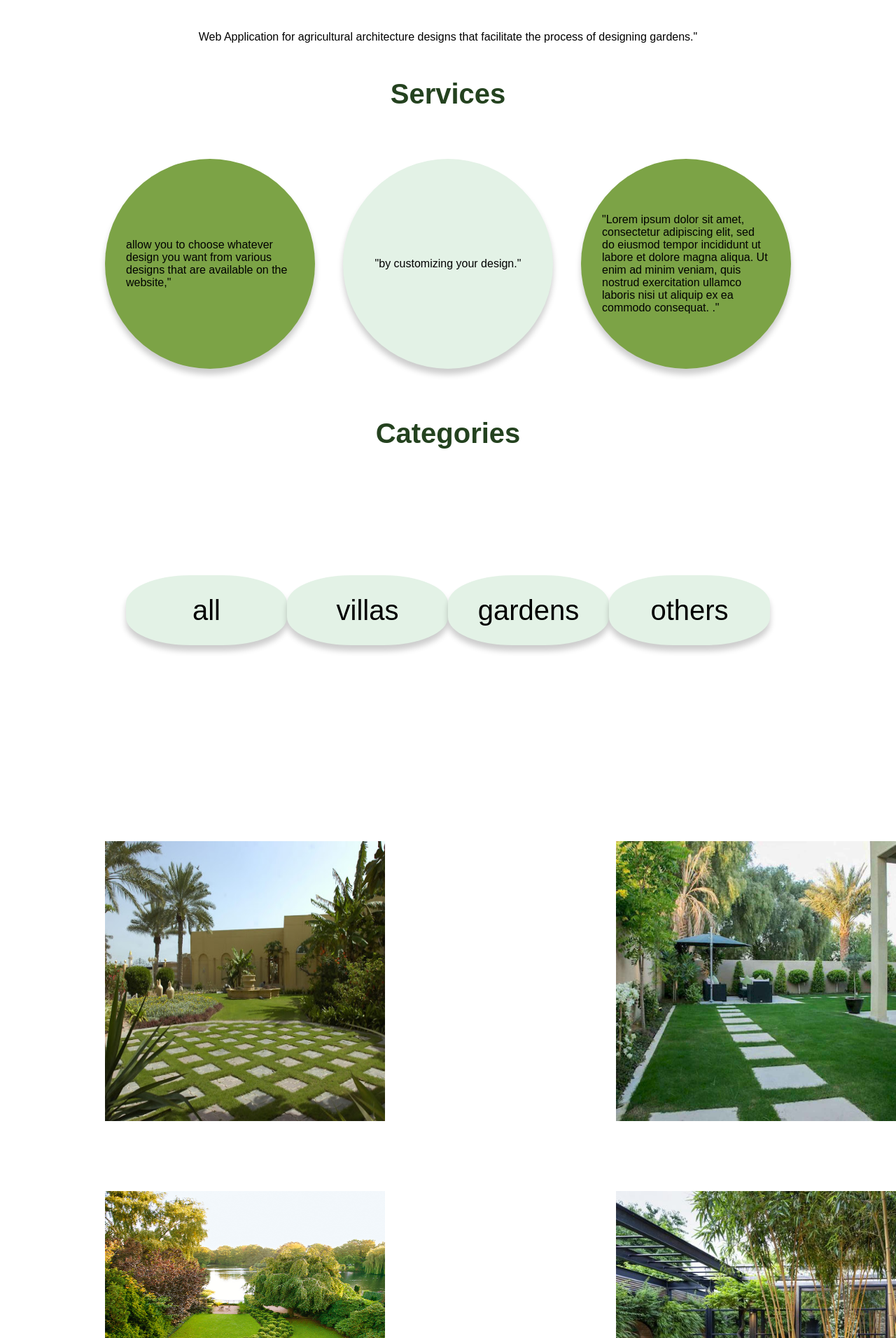
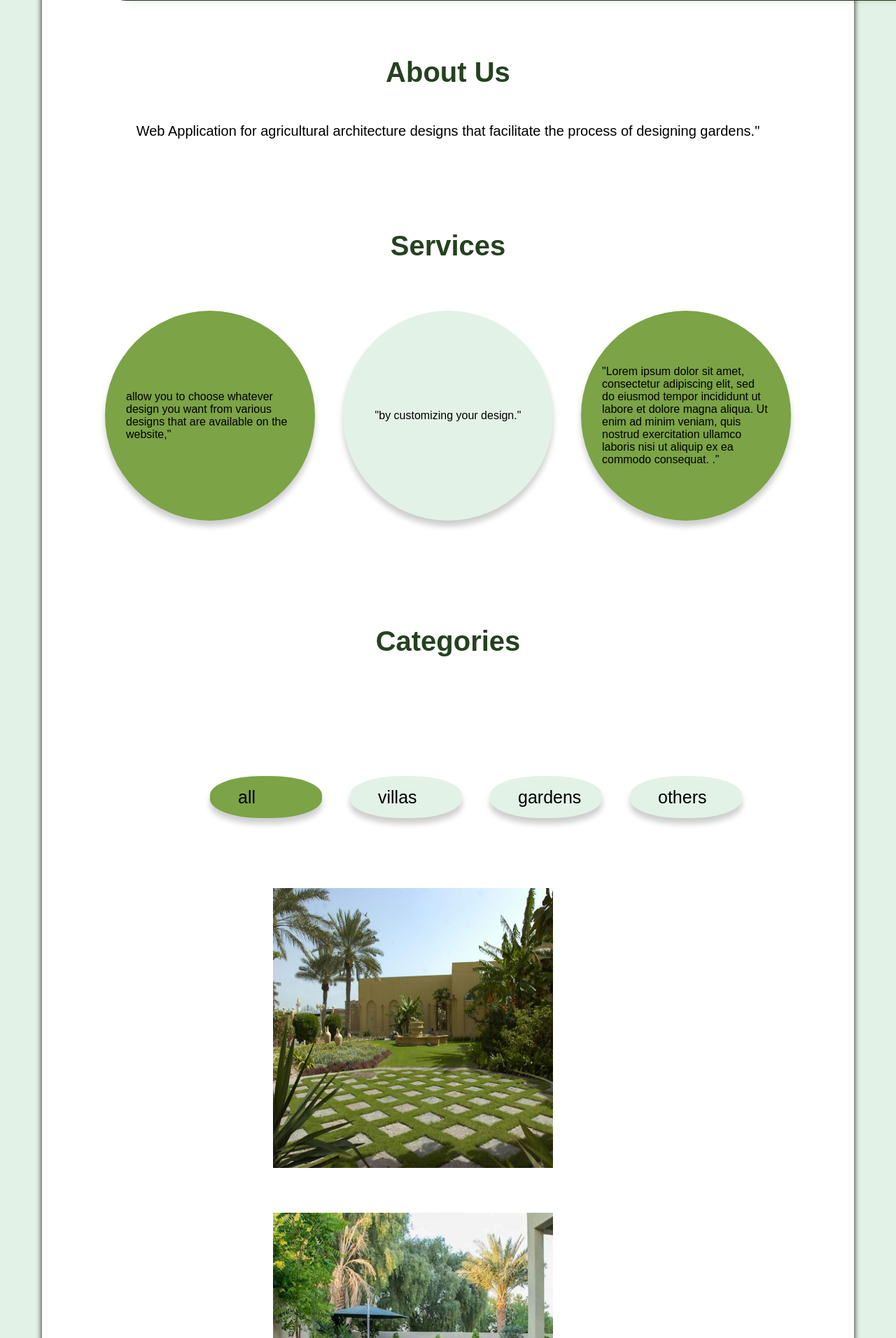
Before and after one commit to SalmaAshour24/SE-HCIProject, a PHP site: page /home.php in a window 1280 px wide; the page is wider, and only the part inside the window is pictured. Shown: the part 747-2659 px from the top of that part at 70% size. Run offline with PHP 8.4, Linux system fonts and the light colour scheme.

Commit message:
update css of home page

```diff
--- a/home.php
+++ b/home.php
@@ -9,16 +9,40 @@ session_start();
 	background-color: #234A1C;
   border: none;
   color: black;
+        width:100px;
   text-align: center;
   text-decoration: none;
   display: inline-block;
   padding: 10px 16px;
   font-size: 17px;
-  margin: 4px 20px;
+  margin: 4px 80px;
   cursor: pointer;
   border-radius: 25px;
   color:white;
   margin-top: 25px;
+                 box-shadow:0 8px 8px rgba(0,0,0,0.4);
+
+	}
+    .allof{
+        background-color: white;
+        margin-left: 60px;
+        margin-right: 60px;
+        margin-top:  -100px;
+        bottom: 40px;
+        height: 400%;
+        position: relative;
+          border-radius: 25px;
+         box-shadow:0 8px 8px rgba(0,0,0,0.9);
+
+
+    }
+     /*body,html*/
+  body, html {
+  height: 100%;
+  margin: 0;
+  font-family: Arial, Helvetica, sans-serif;
+        background-color: #E3F2E6;
+
 }
   .button {
   background-color: #E3F2E6;
@@ -70,32 +78,39 @@ session_start();
   transform: translate(-50%, -50%);
   z-index: 2;
   width: 80%;
-  padding: 20px;
+  padding: 60px;
   text-align: center;
 }
 ul {
   list-style-type: none;
-  margin: 0;
-  padding: 0;
-  overflow: hidden;
-  background-color: #ffffff;
+top: 100px;
+    margin-bottom: 200px;
+    font-size: 25px;
 }
 
 li {
+    color:#111111;
   float: left;
+    padding-top: 70px;
+        padding-left: 100px;
+top:-30px;
+
+
 }
 
 li a {
+        color:#111111;
+
   display: block;
-  color: black;
   text-align: center;
-  padding: 34px 56px;
   text-decoration: none;
+
 }
 h3{
+
   color: #24421F;
     text-align: center;
-    margin-top: 50px;
+top:300px;
     margin-bottom: 50px;
     font-size: 40px;
 
@@ -119,43 +134,93 @@ li a:hover:not(.active) {
     .dot.green{
         background:#7CA346;
     }
+
+    .allcategories{
+            margin:100px;
+        padding-left:40px;
+        top:10px;
+
+  display: flex;
+  align-items:center;
+    justify-content:center;
+
+    }
     .categories{
-
-            box-sizing:border-box;
-        height:100px;
-        width:290px;
+  width: 120px;
+        height: 60px;
+        padding-left:40px;
+        top:30px;
   background-color: #E3F2E6;
+        border-radius: 45%;
+        margin-left: 40px;
           display: flex;
   align-items:center;
         text-align: center;
-  justify-content:center;
+        font-size: 25px;
 box-shadow:0 8px 8px rgba(0,0,0,0.2);
-  border-radius: 40%;
+    }
 
+    .allimages{
+        float:left;
+        align-content: center;
+        padding-left:210px;
+         }
+    .imges{
+        height:400px;
+        width:400px;
+        margin-left: 100px;
+        margin-right: 60px;
+        margin-bottom: 60px;
+        }
+    .background{
+         box-shadow:0 8px 8px rgba(0,0,0,0.9);
+          opacity: 0.3;
+position: absolute;
+width: 1356px;
+height: 518px;
+left: 10px;
+top: 0px;
+border-radius: 30px;
+    }
+    .allfooter{
+        position: absolute;
+        background-color:#E3F2E6;
+        bottom: -1600px;
 
     }
-    .allimages{
-         display: flex;
-
-          justify-content:space-between;
-          flex-wrap: wrap;
+    .leftfooter{
+     position: absolute;
+width: 26px;
+height: 40px;
+left: -320px;
+top: -200px;
 
     }
-    .imges{
-        margin-top: 100px;
-        margin-left: 150px;
-        height:400px;
-        width:400px;
-    display: flex;
+    .leftfooter1{
+display: block;
+  color: #000;
+          padding: 10px 200px;
 
-          justify-content:space-between;
-          align-items:center;
-        text-align: center;
-
-         box-sizing:border-box;
+ margin-top:-10px;
+        margin-left: 400px;
+  text-decoration: none;
+    }
+       .rightfooter{
+       position: absolute;
+width: 26px;
+height: 80px;
+left: 13.52px;
+top: -180.54px;
 
     }
-
+    .rightfooter1{
+display: block;
+  color: #000;
+  padding: 10px 300px;
+        margin-top:-20px;
+        margin-left: 900px;
+  text-decoration: none;
+    }
 </style>
 <link rel="stylesheet" href="style.css">
 </head>
@@ -185,32 +250,41 @@ li a:hover:not(.active) {
 else
 {
   ?>
+    <div class="allof">
+
  <ul>
-  <li style="margin-left: 70px;"><a href="#home">Home</a></li>
+  <li><a href="#home">Home</a></li>
   <li><a href="#news">About</a></li>
   <li><a href="#contact">Services</a></li>
   <li><a href="#contact">Categories</a></li>
-  <li style="float: right; margin-right: 100px;"><a href="signin.php" class="button1">join us</a></li>
+  <li style="float: right; right:130px;  position:relative;"><a href="signin.php" class="button1">join us</a></li>
 
       </ul>
       <img src="green-leaves-10.png" alt="Norway" class="img3">
 
-<div class="bg-image"></div>
-<div class="bg-text">
-  <h2 style="font-size:50px">Start building your landscape design..</h2><br><br>
-    <a href="signin.php" class="button">get started</a>
+<div style="
+ background-color:#24421F; position:relative; top:160px; left:90px; width: 1380px; border-radius: 30px; height: 528px; ">
+    <img src="back.jpeg" alt="Norway" class="background"  >
+    <p style="font-size:35px; top:200px;  left:400px; color:white;
+position:absolute;">Start building your landscape design..</p><br><br>
+
+    <a href="signin.php" class="button" >get started</a>
             </div>
+
+  <div style="margin-top:240px; position:relative;">
 <h3 >About Us</h3>
 
-<p style="text-align: center; top:200px; right:100px; left:200px;">  Web Application for agricultural architecture designs that facilitate the process of designing gardens."</p>
+<p style="text-align: center;  right:100px; left:200px; font-size:20px;">  Web Application for agricultural architecture designs that facilitate the process of designing gardens."</p>
 
-
+</div>
+  <div style="margin-top:130px; position:relative;">
 
 <h3 >Services</h3>
 <div style="display:flex;justify-content:center; ">
     <div class="dot green">
       allow you to choose whatever design you want from various designs that are available on the website,"
-    </div><div class="dot">
+    </div>
+    <div class="dot">
        "by customizing your design."
 
     </div><div class="dot green">
@@ -219,33 +293,50 @@ else
 
 </div>
 
+        </div>
+          <div style="margin-top:130px; position:relative;">
 
     <h3 >Categories</h3>
-    <div>
-    <ul style="display:flex;justify-content:space-between;  margin:90px;
-    padding:90px; font-size:40px;">
-    <div class="categories"><li>  all</li></div>
-        <div class="categories"><li>  villas</li>
+    <div style="padding:20px;">
+
+    <div class="allcategories">
+        <div style="background-color:#7CA346;" class="categories"><p>  all</p></div>
+        <div class="categories"><p>  villas</p></div>
+        <div class="categories"><p>  gardens</p></div>
+        <div class="categories"><p>  others</p></div>
+
     </div>
-        <div class="categories"><li>
-            gardens</li></div>
-            <div class="categories"> <li>  others</li></div>
-
-    </ul>
         <div class="allimages">
             <img src="cat1.jpg" alt="Norway" class="imges">
         <img src="cat2.jpg" alt="Norway" class="imges">
         <img src="cat3.jpg" alt="Norway" class="imges">
 <img src="cat4.jpg" alt="Norway" class="imges">
 </div>
-            <a href="signin.php" style="left:30px;" class="button">see more</a>
+            <a href="signin.php" style="left:850px; top:1100px;" class="button">see more</a>
+              </div>
+              <div class="allfooter">
+              <ul class="leftfooter">
+                  <li class="leftfooter1" style="font-size:30px;">Green way</li>
+                 <li class="leftfooter1" style="font-size:20px;">phone:01222334</li>
+                  <li class="leftfooter1" style="font-size:20px;">Email:aaaa@yahoo.com</li>
+                  </ul>
+               <ul class="rightfooter">
+                  <li class="rightfooter1" style="font-size:30px;">usefull links</li>
+                 <li class="rightfooter1" style="font-size:20px;">Home</li>
+                  <li class="rightfooter1" style="font-size:20px;">About</li>
+                <li class="rightfooter1" style="font-size:20px;">Categories</li>
+
+                  </ul>
+
 
               </div>
+    </div>
 
-
+    </div>
 <?php
 }
 ?>
 
+
 </body>
 </html>
```
Also changed, not shown: other parts of home.php (+6 -22 lines). Lines whose indentation alone changed are shown as unchanged.
